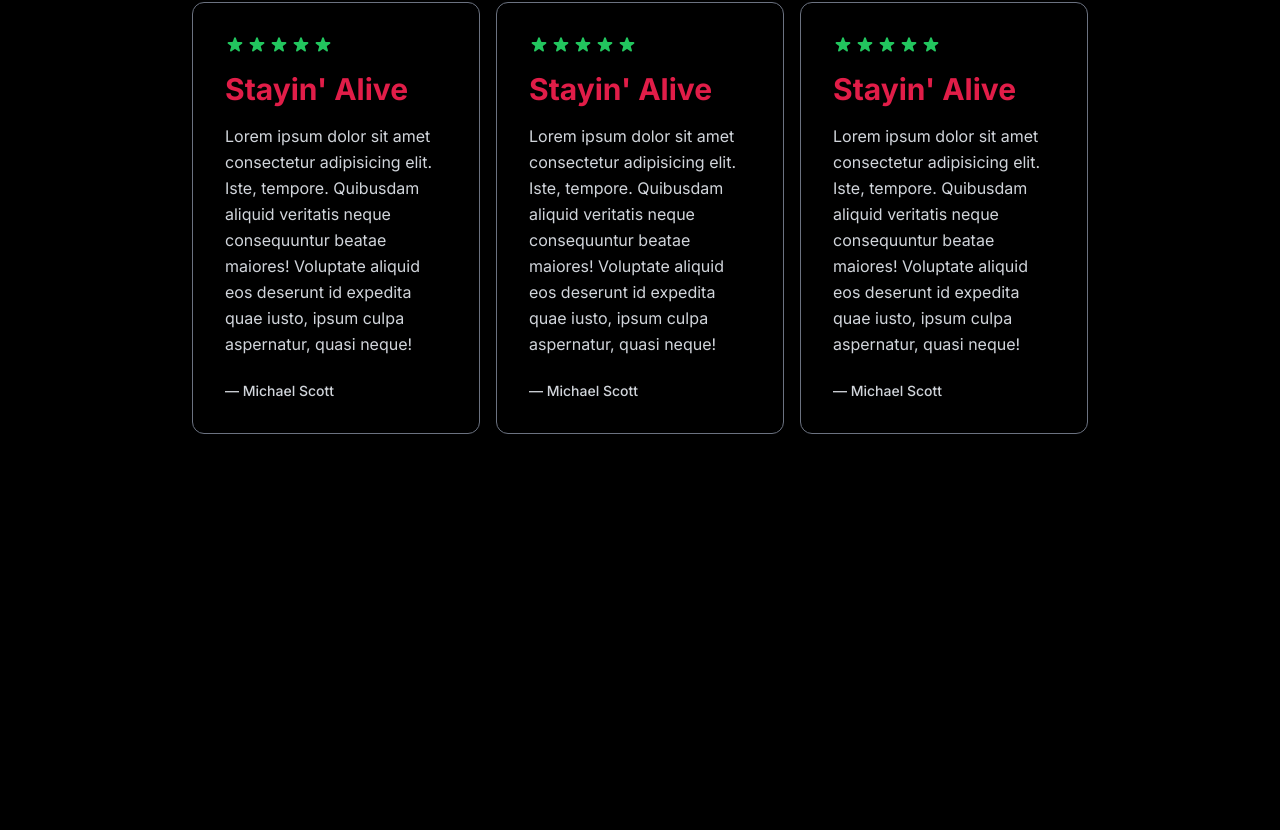
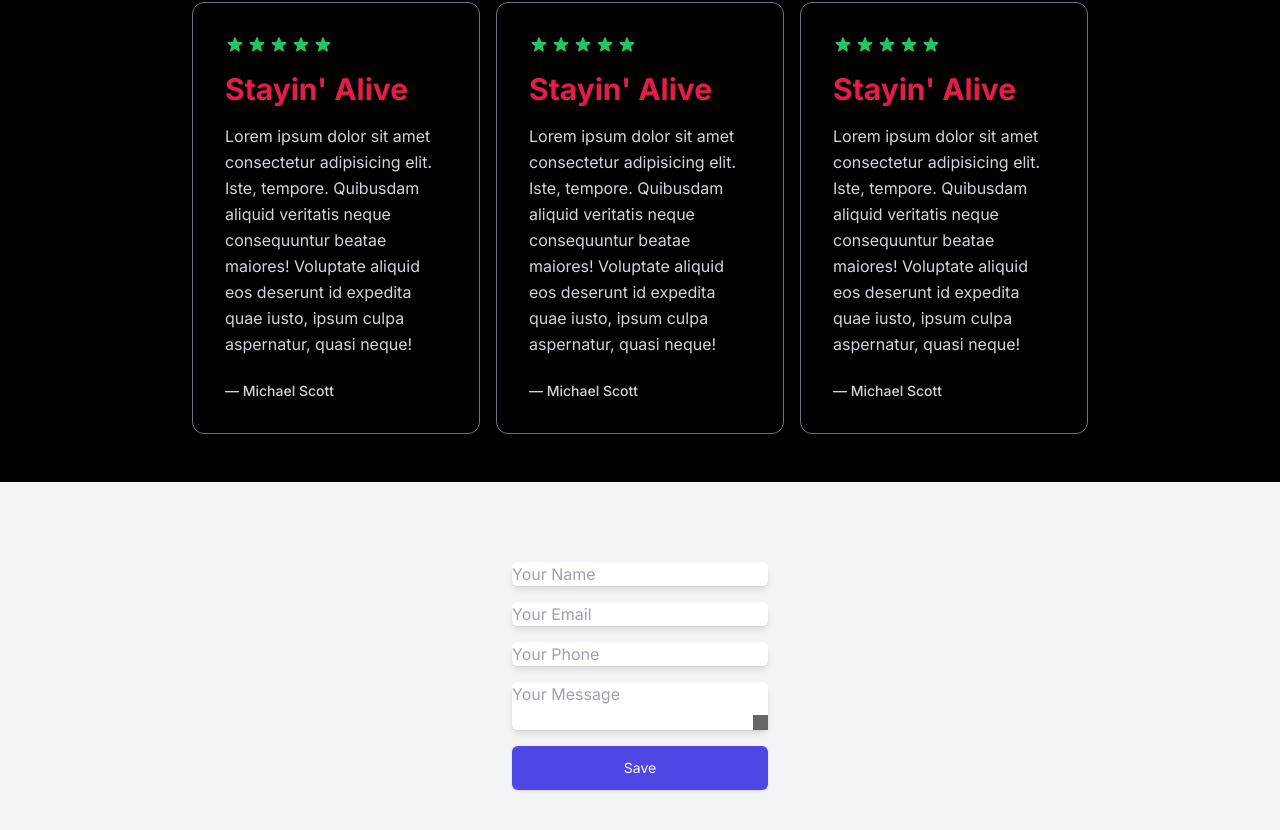
Before and after one commit to ankitku3101/Cyber-World, a Next.js app: page / in a window 1280 px wide. Shown: the part 5306-6136 px from the top of the page. Before the commit the page ends 5804 px from the top, so only its background shows below. Built offline with nearby package versions, Linux system fonts and the light colour scheme.

Commit message:
Added send data to sheets feature

```diff
--- /dev/null
+++ b/app/api/submit.ts
@@ -0,0 +1,58 @@
+import type { NextApiRequest, NextApiResponse } from 'next'
+import {google} from "googleapis";
+
+type SheetForm = {
+    name: string
+    email: string
+    phone: string
+    message: string
+}
+
+export default async function handler(
+    req: NextApiRequest,
+    res: NextApiResponse
+) {
+    if (req.method !== 'POST') {
+        return res.status(405).send({ message: 'Only POST requests allowed' })
+    }
+
+    const body = req.body as SheetForm
+
+    try {
+        const auth = new google.auth.GoogleAuth({
+            credentials: {
+                client_email: process.env.GOOGLE_CLIENT_EMAIL,
+                private_key: process.env.GOOGLE_PRIVATE_KEY?.replace(/\\n/g, '\n')
+            },
+            scopes: [
+                'https://www.googleapis.com/auth/drive',
+                'https://www.googleapis.com/auth/drive.file',
+                'https://www.googleapis.com/auth/spreadsheets'
+            ]
+        })
+
+        const sheets = google.sheets({
+            auth,
+            version: 'v4'
+        });
+
+        const response = await sheets.spreadsheets.values.append({
+            spreadsheetId: process.env.GOOGLE_SHEET_ID,
+            range: 'A1:D1',
+            valueInputOption: 'USER_ENTERED',
+            requestBody: {
+                values: [
+                    [body.name, body.email, body.phone, body.message]
+                ]
+            }
+        });
+
+        return res.status(201).json({
+            data: response.data
+        })
+    }catch (e) {
+        const error = e as { code: number, message: string };
+        return res.status(error.code).send({message: error.message});
+    }
+
+}
--- /dev/null
+++ b/app/components/Forms.tsx
@@ -0,0 +1,70 @@
+"use client"
+import type { NextPage } from 'next'
+import {FormEvent, useState} from "react";
+
+const Forms: NextPage = () => {
+    const [name, setName] = useState('');
+    const [email, setEmail] = useState('');
+    const [phone, setPhone] = useState('');
+    const [message, setMessage] = useState('');
+
+    const handleSubmit = async (e: FormEvent<HTMLFormElement>) => {
+        e.preventDefault();
+
+        let form = {
+            name,
+            email,
+            phone,
+            message
+        }
+
+        const rawResponse = await fetch('/api/submit', {
+            method: 'POST',
+            headers: {
+                'Accept': 'application/json',
+                'Content-Type': 'application/json'
+            },
+            body: JSON.stringify(form)
+        });
+        const content = await rawResponse.json();
+
+        // print to screen
+        alert(content.data.tableRange)
+
+        // Reset the form fields
+        setMessage('')
+        setPhone('')
+        setName('')
+        setEmail('')
+    }
+
+    return (
+        <main className="bg-gray-100 min-h-screen">
+            <div className="max-w-5xl mx-auto py-16">
+                <form className="py-4 space-y-4" onSubmit={handleSubmit}>
+                    <div className="flex items-center justify-center">
+                        <label htmlFor="name" className="sr-only">Name</label>
+                        <input value={name} onChange={e => setName(e.target.value)} type="text" name="name" id="name" className="shadow-md focus:ring-indigo-500 focus:border-indigo-500 block w-64 sm:text-md border-gray-300 rounded-md" placeholder="Your Name" />
+                    </div>
+                    <div className="flex items-center justify-center">
+                        <label htmlFor="email" className="sr-only">Email</label>
+                        <input value={email} onChange={e => setEmail(e.target.value)} type="email" name="email" id="email" className="shadow-md focus:ring-indigo-500 focus:border-indigo-500 block w-64 sm:text-md border-gray-300 rounded-md" placeholder="Your Email" />
+                    </div>
+                    <div className="flex items-center justify-center">
+                        <label htmlFor="phone" className="sr-only">Phone</label>
+                        <input value={phone} onChange={e => setPhone(e.target.value)} type="tel" name="phone" id="phone" className="shadow-md focus:ring-indigo-500 focus:border-indigo-500 block w-64 sm:text-md border-gray-300 rounded-md" placeholder="Your Phone" />
+                    </div>
+                    <div className="flex items-center justify-center">
+                        <label htmlFor="message" className="sr-only">Message</label>
+                        <textarea value={message} onChange={e => setMessage(e.target.value)} id="message" className="shadow-md focus:ring-indigo-500 focus:border-indigo-500 block w-64 sm:text-md border-gray-300 rounded-md" placeholder="Your Message" />
+                    </div>
+                    <div className="flex items-center justify-center">
+                        <button type="submit" className="flex items-center justify-center text-sm w-64 rounded-md shadow py-3 px-2 text-white bg-indigo-600">Save</button>
+                    </div>
+                </form>
+            </div>
+        </main>
+    )
+}
+
+export default Forms
--- a/app/config.ts
+++ /dev/null
@@ -1,17 +0,0 @@
-// Import the functions you need from the SDKs you need
-import { initializeApp } from "firebase/app";
-import { getAnalytics } from "firebase/analytics";
-import 'firebase/auth'
-
-const firebaseConfig = {
-  apiKey: "AIzaSyDL8Tn-PmgucEv1g5CX7CGY9rm3UkEXjIs",
-  authDomain: "cyber-world-test.firebaseapp.com",
-  projectId: "cyber-world-test",
-  storageBucket: "cyber-world-test.appspot.com",
-  messagingSenderId: "230573064534",
-  appId: "1:230573064534:web:70bf2796012ef039c1d6f7",
-  measurementId: "G-ER9J3LRG3J"
-};
-
-const app = initializeApp(firebaseConfig);
- export {app}
--- a/app/page.tsx
+++ b/app/page.tsx
@@ -8,6 +8,7 @@ import { Blogs } from "./components/Blogs";
 import { About } from "./components/About";
 import { WhyUs } from "./components/WhyUs";
 import { Testimonials } from "./components/Testimonials";
+import Forms from "./components/forms";
 
 
 export default function Home() {
@@ -35,6 +36,9 @@ export default function Home() {
       <div id="" className="relative w-full h-screen ">
         <Testimonials />
       </div>
+      <div id="" className="relative w-full h-screen ">
+        <Forms />
+      </div>
     </div>
   );
 }
--- a/app/send-form.ts
+++ /dev/null
@@ -1,16 +0,0 @@
-const scriptURL = 'https://script.google.com/macros/s/AKfycbzqUfRvupTVT_dLkUAyfwH3ci-tXEu5S9QnGzEIKE1zP861UtewwpulwSXmq7OoCLKm/exec';
-const form = document.forms.namedItem('submit-to-google-sheet') as HTMLFormElement | null;
-
-if (form) {
-  form.addEventListener('submit', (e: Event) => {
-    e.preventDefault();
-    fetch(scriptURL, {
-      method: 'POST',
-      body: new FormData(form)
-    })
-    .then(response => console.log('Success!', response))
-    .catch(error => console.error('Error!', error.message));
-  });
-} else {
-  console.error('Form not found');
-}
--- a/package.json
+++ b/package.json
@@ -12,10 +12,9 @@
     "@nextui-org/navbar": "^2.0.33",
     "@nextui-org/react": "^2.4.2",
     "axios": "^1.7.2",
-    "firebase": "^10.12.2",
     "framer-motion": "^11.2.12",
+    "googleapis": "^140.0.1",
     "next": "14.2.4",
-    "nodemailer": "^6.9.14",
     "react": "^18",
     "react-dom": "^18"
   },
```
Also changed, not shown: app/api/send-email.ts (deleted, +0 -45 lines), 1 other file (tests, documents, lock files or other folders).
